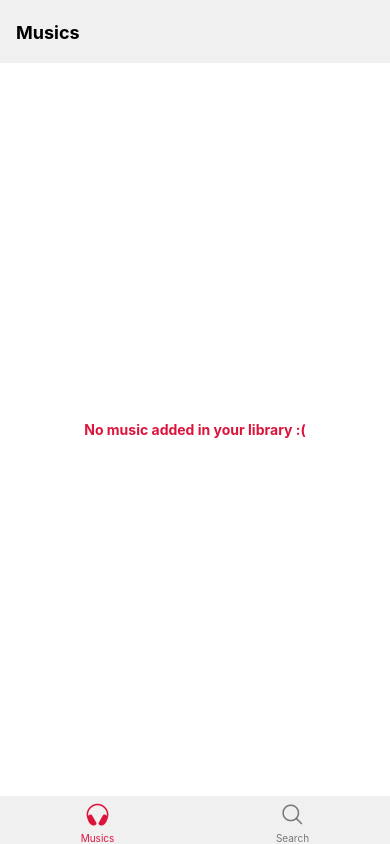
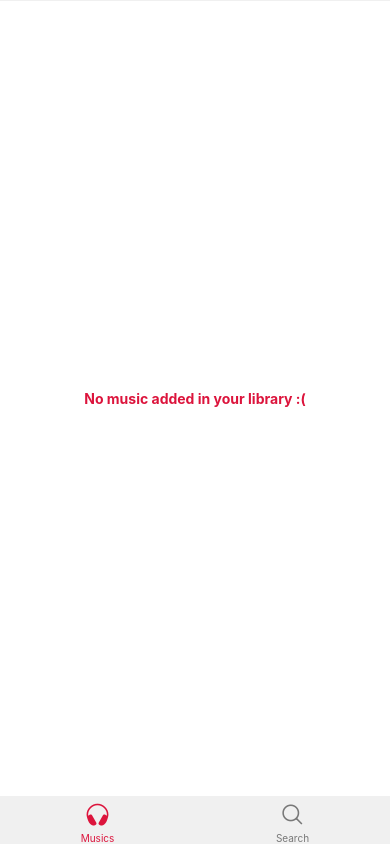
Before and after one commit to yousoumar/i-tunes, a React Native app: screen / in a window 390 px wide. Built offline with nearby package versions, Linux system fonts and the light colour scheme.

Commit message:
adds types, optimizes player

```diff
--- a/src/features/music/MusicPreview.tsx
+++ b/src/features/music/MusicPreview.tsx
@@ -1,37 +1,37 @@
 import { AntDesign, MaterialCommunityIcons } from "@expo/vector-icons";
 import React, { FC } from "react";
-import { Image, Pressable, StyleSheet, Text, View } from "react-native";
-import { useAppDispatch } from "../../app/hooks/hooks";
+import { Image, Pressable, PressableProps, StyleSheet, Text, View } from "react-native";
+import { useAppDispatch, useAppSelector } from "../../app/hooks/hooks";
+import { RootState } from "../../app/store";
 import colors from "../../config/colors";
-import { addMusicToList, removeMusicFromList } from "./musicSlice";
-import PlayPauseButton from "./PlayPauseButton";
+import { addMusicToList, Music, removeMusicFromList, setPlayingMusic } from "./musicSlice";
 
-interface Props {
-  music: any;
+interface Props extends PressableProps {
+  music: Music;
 }
 
 const MusicPreview: FC<Props> = ({ music }) => {
   const dispatch = useAppDispatch();
+  const musics = useAppSelector((state: RootState) => state.music.musicList);
 
   return (
-    <View style={styles.container}>
+    <Pressable style={styles.container} onPress={() => dispatch(setPlayingMusic({ ...music }))}>
       <Image style={styles.img} source={{ uri: music.artworkUrl100 }} />
       <Text style={styles.text}>
         {music.trackName.length > 30 ? music.trackName.substring(0, 27) + "..." : music.trackName}
       </Text>
       <View style={styles.buttons}>
-        {music.inTheList ? (
+        {musics.find((m: Music) => m.previewUrl === music.previewUrl) ? (
           <Pressable onPress={() => dispatch(removeMusicFromList(music.trackId))}>
             <MaterialCommunityIcons name="delete-circle-outline" size={26} color="black" />
           </Pressable>
         ) : (
-          <Pressable onPress={() => dispatch(addMusicToList({ ...music, inTheList: true }))}>
+          <Pressable onPress={() => dispatch(addMusicToList(music))}>
             <AntDesign name="pluscircle" size={24} color="black" />
           </Pressable>
         )}
-        <PlayPauseButton music={music} style={styles.rightButton} />
       </View>
-    </View>
+    </Pressable>
   );
 };
 
--- a/src/features/music/MusicsListScreen.tsx
+++ b/src/features/music/MusicsListScreen.tsx
@@ -1,10 +1,12 @@
 import React, { FC } from "react";
-import { FlatList } from "react-native";
+import { FlatList, StyleSheet } from "react-native";
 import { useAppSelector } from "../../app/hooks/hooks";
 import { RootState } from "../../app/store";
 import Screen from "../../components/Screen";
+import colors from "../../config/colors";
 import Empty from "./Empty";
 import MusicPreview from "./MusicPreview";
+import Player from "./Player";
 
 interface Props {}
 
@@ -14,14 +16,23 @@ const MusicsListScreen: FC<Props> = (props) => {
   return (
     <Screen>
       <FlatList
+        style={styles.flatList}
         data={musics}
         renderItem={({ item }) => <MusicPreview music={item} />}
         keyExtractor={(item) => item.previewUrl}
         ListEmptyComponent={() => <Empty text="No music added in your library :(" />}
         contentContainerStyle={{ flexGrow: 1 }}
       />
+      <Player />
     </Screen>
   );
 };
 
+const styles = StyleSheet.create({
+  flatList: {
+    borderColor: colors.gray,
+    borderTopWidth: 1,
+  },
+});
+
 export default MusicsListScreen;
--- a/src/features/music/PlayPauseButton.tsx
+++ /dev/null
@@ -1,73 +0,0 @@
-import { AntDesign } from "@expo/vector-icons";
-import { Audio } from "expo-av";
-import React, { FC, useEffect, useState } from "react";
-import { Pressable, PressableProps, StyleSheet, View } from "react-native";
-import { useAppDispatch, useAppSelector } from "../../app/hooks/hooks";
-import { setPlayingMusic } from "./musicSlice";
-
-interface Props extends PressableProps {
-  music: any;
-}
-
-const PlayPauseButton: FC<Props> = ({ music, style }) => {
-  const [isPlaying, setIsPlaying] = useState(false);
-  const [isLoading, setIsLoading] = useState(false);
-  const [sound, setSound] = useState<Audio.Sound>();
-  const dispatch = useAppDispatch();
-  const playingMusic = useAppSelector((state) => state.music.playingMusic);
-
-  async function playSound() {
-    dispatch(setPlayingMusic(music));
-    setIsLoading(true);
-    const { sound } = await Audio.Sound.createAsync({ uri: music.previewUrl });
-    sound.setOnPlaybackStatusUpdate(async (status) => {
-      if (!status.isLoaded) {
-        console.log("loading...");
-      } else {
-        setIsLoading(false);
-        if (status.isPlaying) {
-          setIsPlaying(true);
-        }
-        if (status.didJustFinish === true) {
-          setIsPlaying(false);
-        }
-      }
-    });
-    setSound(sound);
-    await sound.playAsync();
-  }
-  async function pauseSound() {
-    sound?.pauseAsync();
-    setIsPlaying(false);
-  }
-
-  useEffect(() => {
-    pauseSound();
-  }, [playingMusic]);
-
-  return (
-    <View style={[styles.container, style]}>
-      {isLoading ? (
-        <AntDesign name="loading1" size={24} color="black" />
-      ) : (
-        <>
-          {isPlaying ? (
-            <Pressable onPress={pauseSound}>
-              <AntDesign name="pausecircle" size={24} color="black" />
-            </Pressable>
-          ) : (
-            <Pressable onPress={playSound}>
-              <AntDesign name="playcircleo" size={24} color="black" />
-            </Pressable>
-          )}
-        </>
-      )}
-    </View>
-  );
-};
-
-const styles = StyleSheet.create({
-  container: {},
-});
-
-export default PlayPauseButton;
--- /dev/null
+++ b/src/features/music/Player.tsx
@@ -0,0 +1,116 @@
+import { AntDesign } from "@expo/vector-icons";
+import { Audio } from "expo-av";
+import React, { FC, useEffect, useRef, useState } from "react";
+import { Image, Pressable, StyleSheet, Text, View, ViewProps } from "react-native";
+import { useAppDispatch, useAppSelector } from "../../app/hooks/hooks";
+import { RootState } from "../../app/store";
+import colors from "../../config/colors";
+import { addMusicToList, Music } from "./musicSlice";
+
+interface Props extends ViewProps {}
+
+const Player: FC<Props> = ({ style }) => {
+  const [isPlaying, setIsPlaying] = useState(false);
+  const [isLoading, setIsLoading] = useState(false);
+  const [sound, setSound] = useState<Audio.Sound>();
+  const fristLoadRef = useRef(true);
+  const playingMusic = useAppSelector((state) => state.music.playingMusic);
+  const dispatch = useAppDispatch();
+  const musics = useAppSelector((state: RootState) => state.music.musicList);
+
+  async function playSound() {
+    setIsLoading(true);
+    const { sound } = await Audio.Sound.createAsync({ uri: playingMusic!.previewUrl });
+    sound.setOnPlaybackStatusUpdate(async (status) => {
+      if (!status.isLoaded) {
+        console.log("loading...");
+      } else {
+        setIsLoading(false);
+        if (status.isPlaying) {
+          setIsPlaying(true);
+        }
+        if (status.didJustFinish === true) {
+          setIsPlaying(false);
+        }
+      }
+    });
+    setSound(sound);
+    await sound.playAsync();
+  }
+  async function pauseSound() {
+    sound?.pauseAsync();
+    setIsPlaying(false);
+  }
+
+  useEffect(() => {
+    if (fristLoadRef.current) {
+      fristLoadRef.current = false;
+      return;
+    }
+    pauseSound();
+    playSound();
+  }, [playingMusic]);
+
+  if (!playingMusic) return <></>;
+  return (
+    <View style={[styles.container, style]}>
+      <Image style={styles.img} source={{ uri: playingMusic.artworkUrl100 }} />
+      <Text style={styles.text}>
+        {playingMusic.trackName.length > 30
+          ? playingMusic.trackName.substring(0, 27) + "..."
+          : playingMusic.trackName}
+      </Text>
+
+      {!musics.find((m: Music) => m.previewUrl === playingMusic.previewUrl) ? (
+        <Pressable
+          onPress={() => dispatch(addMusicToList(playingMusic))}
+          style={{ marginRight: 16 }}
+        >
+          <AntDesign name="pluscircle" size={24} color={colors.white} />
+        </Pressable>
+      ) : (
+        <></>
+      )}
+
+      {isLoading ? (
+        <AntDesign name="loading1" size={24} color={colors.white} />
+      ) : (
+        <>
+          {isPlaying ? (
+            <Pressable onPress={pauseSound}>
+              <AntDesign name="pausecircle" size={24} color={colors.white} />
+            </Pressable>
+          ) : (
+            <Pressable onPress={playSound}>
+              <AntDesign name="playcircleo" size={24} color={colors.white} />
+            </Pressable>
+          )}
+        </>
+      )}
+    </View>
+  );
+};
+
+const styles = StyleSheet.create({
+  container: {
+    flexDirection: "row",
+    alignItems: "center",
+    padding: 10,
+    borderColor: colors.gray,
+    borderBottomWidth: 1,
+    backgroundColor: colors.black,
+  },
+  text: {
+    marginLeft: 10,
+    marginRight: "auto",
+    color: colors.white,
+  },
+  img: {
+    backgroundColor: colors.gray,
+    width: 40,
+    height: 40,
+    borderRadius: 3,
+  },
+});
+
+export default Player;
--- a/src/features/music/SearchScreen.tsx
+++ b/src/features/music/SearchScreen.tsx
@@ -5,12 +5,13 @@ import colors from "../../config/colors";
 import { useGetMusiscBySearchKeywordQuery } from "../../services/music";
 import Empty from "./Empty";
 import MusicPreview from "./MusicPreview";
+import { Music } from "./musicSlice";
 
 interface Props {}
 
 const SearchScreen: FC<Props> = (props) => {
   const [searchText, setSearchText] = useState("");
-  const [musics, setMusics] = useState<any>([]);
+  const [musics, setMusics] = useState<Music[]>([]);
 
   const { data, isFetching } = useGetMusiscBySearchKeywordQuery(searchText);
 
--- a/src/features/music/musicSlice.ts
+++ b/src/features/music/musicSlice.ts
@@ -1,20 +1,30 @@
 import { createSlice, PayloadAction } from "@reduxjs/toolkit";
 
-//export interface MusicList {}
+export interface Music {
+  artworkUrl100: string;
+  previewUrl: string;
+  trackName: string;
+  trackId: string;
+}
 
-const initialState: any = { musicList: [], playingMusic: null };
+interface MusicSlice {
+  musicList: Music[];
+  playingMusic: Music | null;
+}
+
+const initialState: MusicSlice = { musicList: [], playingMusic: null };
 export const music = createSlice({
   name: "music",
   initialState,
   reducers: {
-    addMusicToList: (state, action: PayloadAction<any>) => {
-      !state.musicList.find((m: any) => m.previewUrl === action.payload.previewUrl) &&
+    addMusicToList: (state, action: PayloadAction<Music>) => {
+      !state.musicList.find((m: Music) => m.previewUrl === action.payload.previewUrl) &&
         state.musicList.push(action.payload);
     },
-    removeMusicFromList: (state, action: PayloadAction<any>) => {
-      state.musicList = state.musicList.filter((m: any) => m.trackId !== action.payload);
+    removeMusicFromList: (state, action: PayloadAction<string>) => {
+      state.musicList = state.musicList.filter((m: Music) => m.trackId !== action.payload);
     },
-    setPlayingMusic: (state, action: PayloadAction<any>) => {
+    setPlayingMusic: (state, action: PayloadAction<Music>) => {
       state.playingMusic = action.payload;
     },
   },
--- a/src/navigatiors/AppNavigator.tsx
+++ b/src/navigatiors/AppNavigator.tsx
@@ -13,10 +13,7 @@ const AppNavigator: FC = () => {
     <NavigationContainer theme={navigatorTheme}>
       <Tab.Navigator
         screenOptions={{
-          headerTitleAlign: "left",
-          headerTitleStyle: {
-            fontWeight: "bold",
-          },
+          headerShown: false,
         }}
       >
         <Tab.Screen
@@ -33,7 +30,6 @@ const AppNavigator: FC = () => {
           component={SearchScreen}
           name="Search"
           options={{
-            headerShown: false,
             tabBarIcon: ({ color, size, focused }) => (
               <Ionicons name={focused ? "search" : "search-outline"} color={color} size={size} />
             ),
--- a/src/services/music.ts
+++ b/src/services/music.ts
@@ -1,12 +1,13 @@
 // Need to use the React-specific entry point to import createApi
 import { createApi, fetchBaseQuery } from "@reduxjs/toolkit/query/react";
+import { Music } from "../features/music/musicSlice";
 
 // Define a service using a base URL and expected endpoints
 export const musicApi = createApi({
   reducerPath: "musicApi",
   baseQuery: fetchBaseQuery({ baseUrl: "https://itunes.apple.com/" }),
   endpoints: (builder) => ({
-    getMusiscBySearchKeyword: builder.query<any, string>({
+    getMusiscBySearchKeyword: builder.query<{ results: Music[] }, string>({
       query: (searchText) => `search?term=${searchText}&limit=14&media=music`,
     }),
   }),
```
